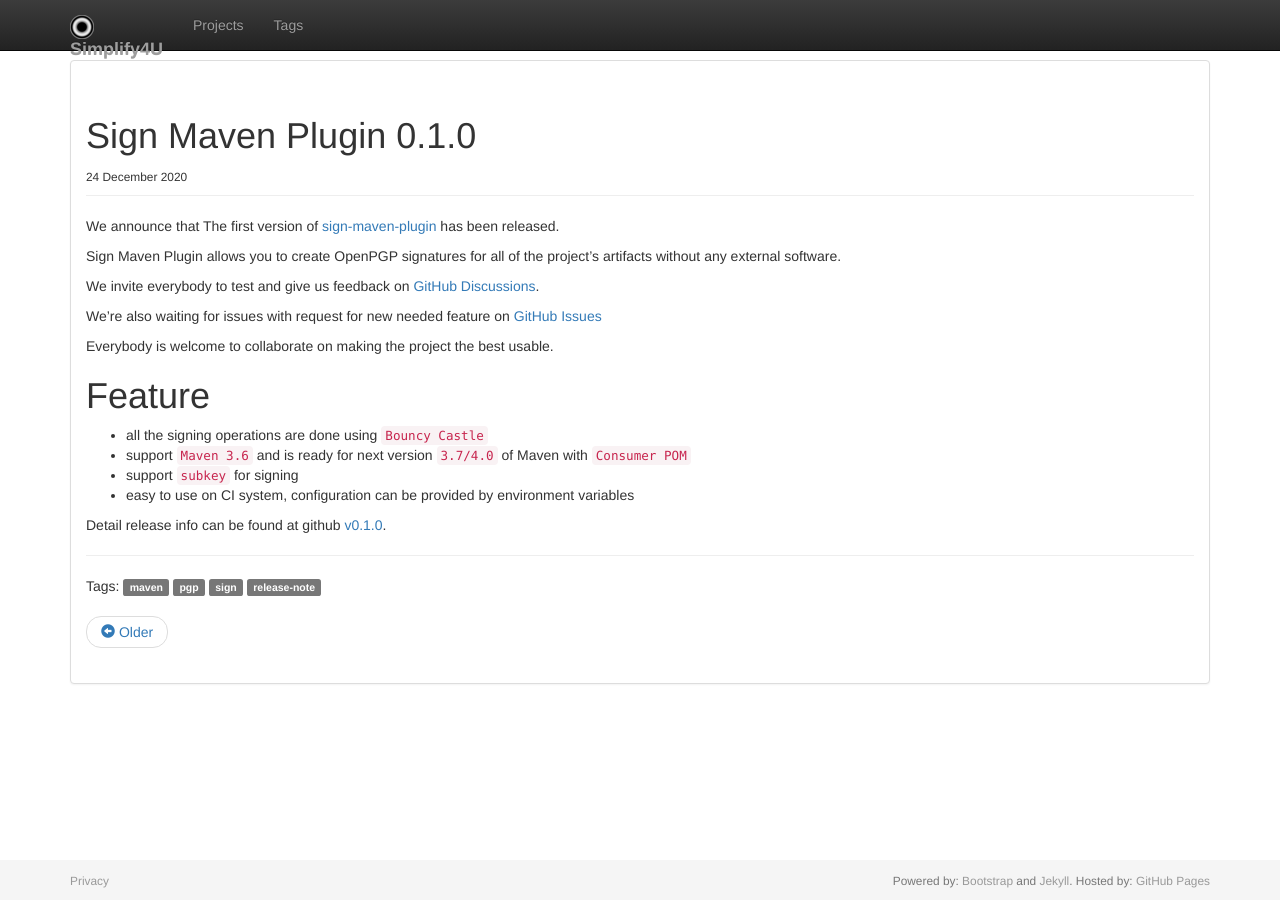
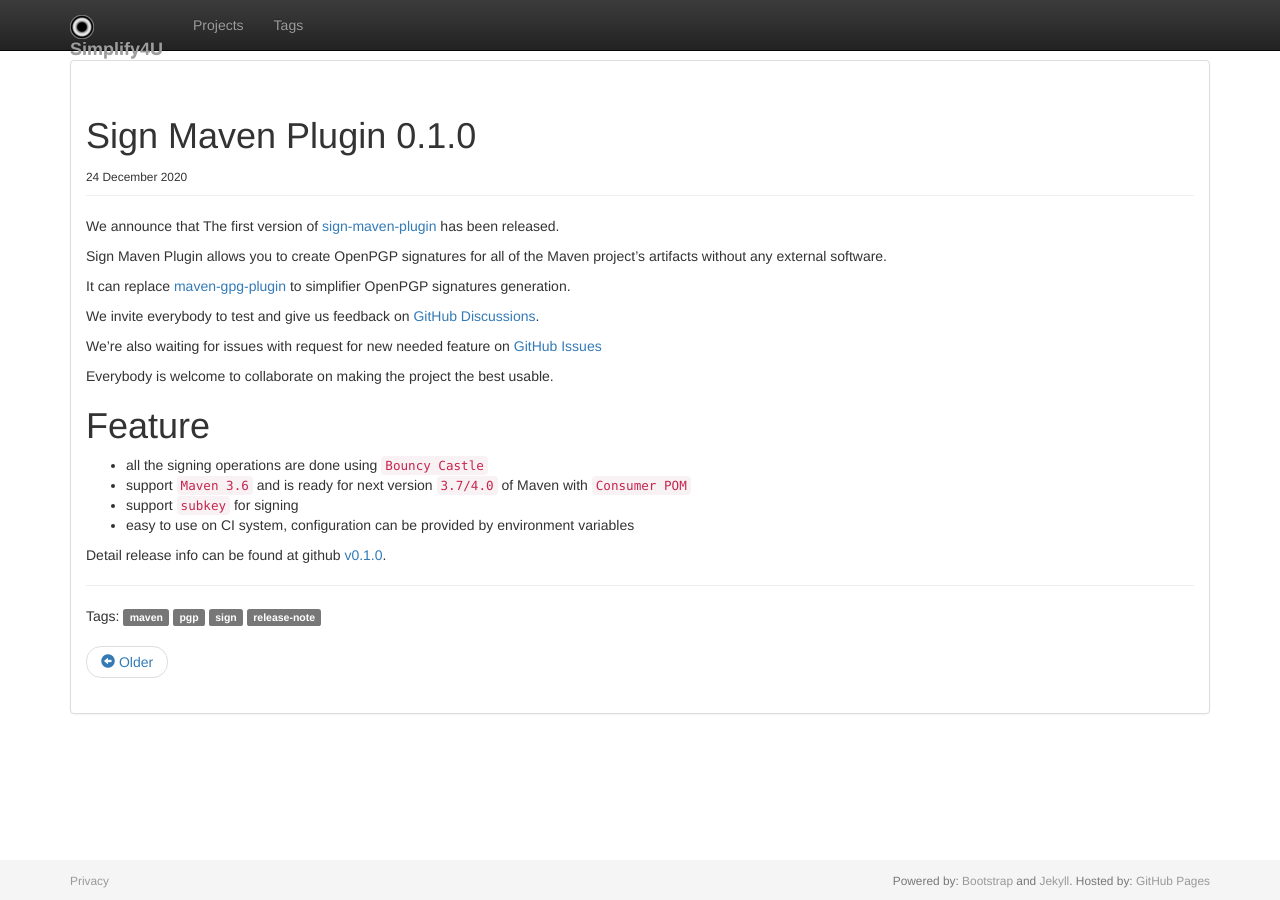
Before and after one commit to s4u/s4u.github.io, a Jekyll site: the page built from _posts/2020-12-24-sign-maven-plugin-0.1.0.md, in a window 1280 px wide. Built offline with Jekyll 4.4.1, drawn with Linux system fonts in a browser that asks for light colours; nearby versions of some CDN libraries; comment, search, counter and statistics services are not loaded.

Commit message:
Sign Maven Plugin 0.1.0 - release info

```diff
--- a/_posts/2020-12-24-sign-maven-plugin-0.1.0.md
+++ b/_posts/2020-12-24-sign-maven-plugin-0.1.0.md
@@ -10,7 +10,10 @@
 We announce that The first version of [sign-maven-plugin](https://www.simplify4u.org/sign-maven-plugin/) has been released.
 
 Sign Maven Plugin allows you to create OpenPGP signatures
-for all of the project’s artifacts without any external software.
+for all of the Maven project’s artifacts without any external software.
+
+It can replace [maven-gpg-plugin](https://maven.apache.org/plugins/maven-gpg-plugin/)
+to simplifier OpenPGP signatures generation.
 
 <!-- -->
 
```
